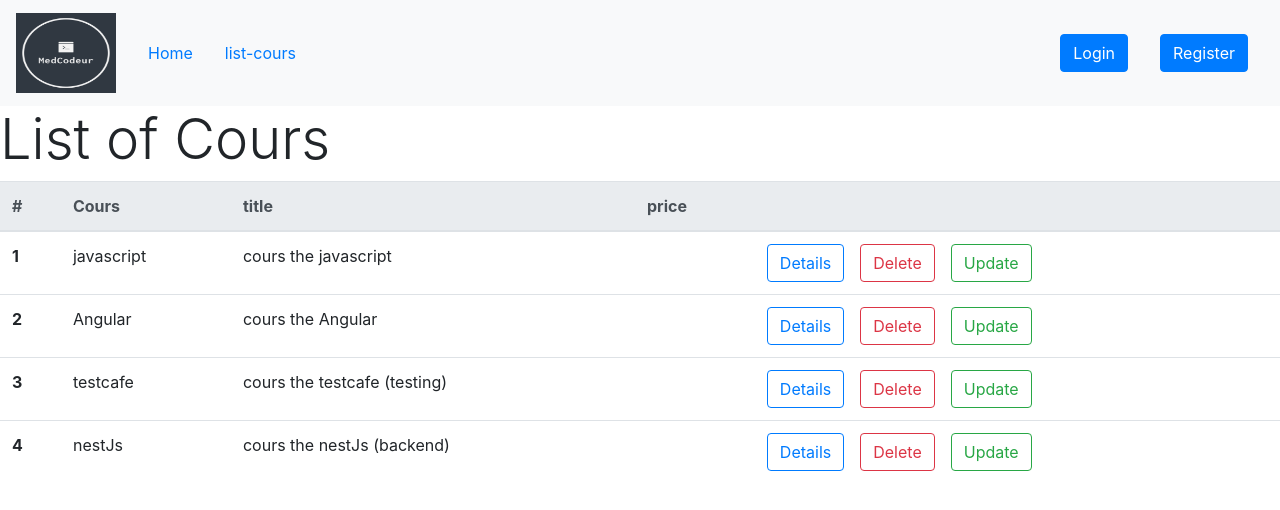
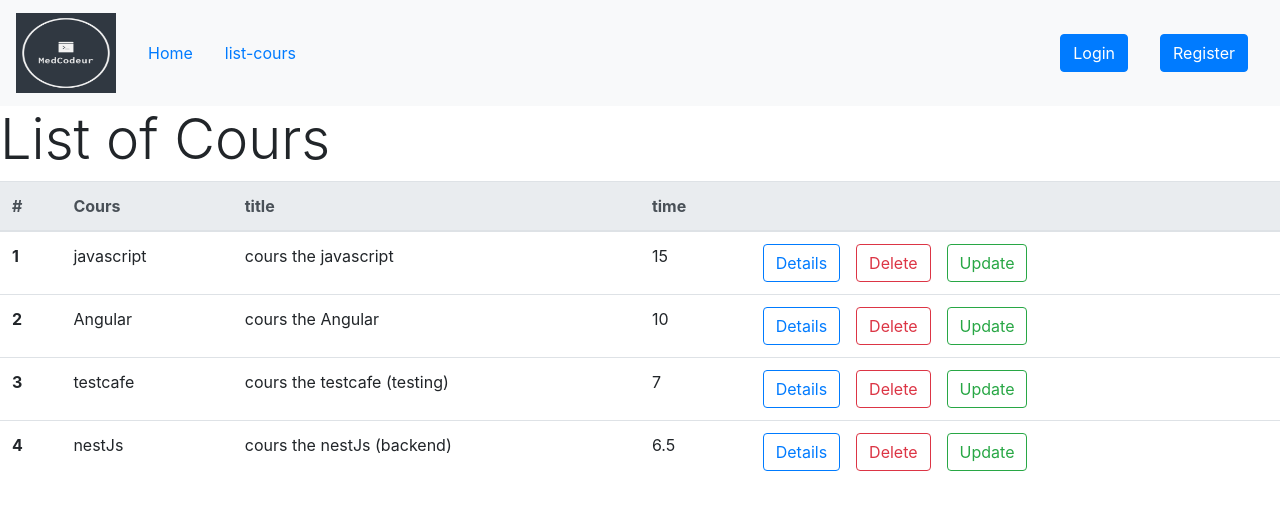
Before and after one commit to benmoussa96med/first-app-Angular, an Angular app: page /people-list in a window 1280 px wide. Shown: the top 510 px of the page. Built offline with nearby package versions, Linux system fonts and the light colour scheme.

Commit message:
Update people-list.component.html

```diff
--- a/src/app/people-list/people-list.component.html
+++ b/src/app/people-list/people-list.component.html
@@ -9,7 +9,7 @@
                 <th scope="col">#</th>
                 <th scope="col">Cours</th>
                 <th scope="col">title</th>
-                <th scope="col">price</th>
+                <th scope="col">time</th>
                 <th></th>
             </tr>
         </thead>
@@ -18,7 +18,7 @@
                 <th>{{cours.id}}</th>
                 <td>{{cours.Cours}}</td>
                 <td>{{cours.title}}</td>
-                <td>{{cours.price}}</td>
+                <td>{{cours.hours}}</td>
                 <td>
                     <button type="button" class="btn btn-outline-primary mx-2">Details</button>
                     <button type="button" class="btn btn-outline-danger mx-2" (click)="delete(cours)">Delete</button>
```
